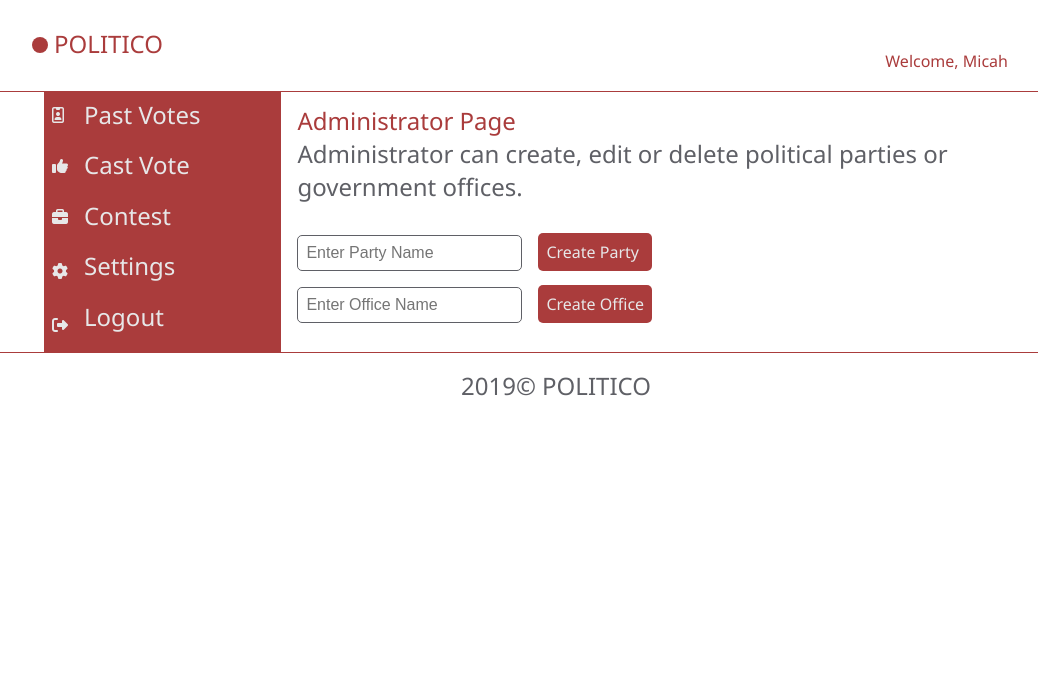
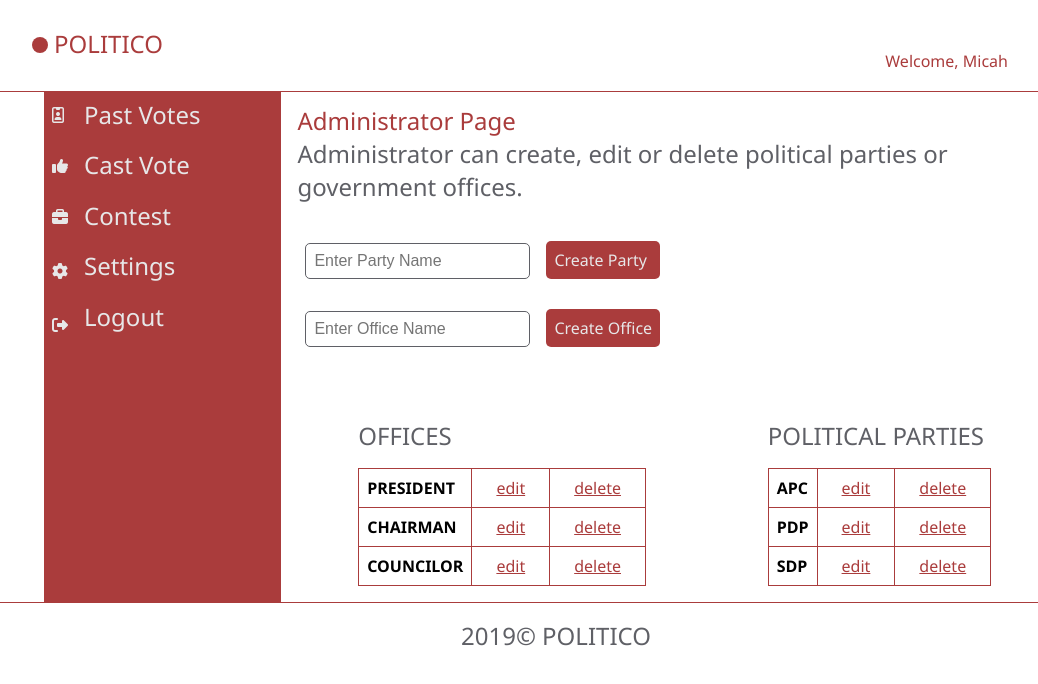
Before and after one commit to MicahBala/the_politico, a plain HTML site: page UI/admin.html in a window 1280 px wide. Shown: the whole page, without its empty margins (84-1122 px from the left). Drawn offline with Linux system fonts and the light colour scheme.

Commit message:
Display list of parties and offices created

```diff
--- a/UI/admin.html
+++ b/UI/admin.html
@@ -77,6 +77,48 @@
                 <td><div class="btn-create-office">Create Office</div></td>
               </tr>
             </table>
+            <div class="office-party-list">
+                <div class="office-list">
+                    <p>OFFICES</p>
+                    <table class="table-office-list">
+                        <tr>
+                            <th>President</th>
+                            <td> <a class="edit-delete" href="#">edit</a></td>
+                            <td> <a class="edit-delete" href="#">delete</a></td>
+                        </tr>
+                        <tr>
+                            <th>Chairman</th>
+                            <td> <a class="edit-delete" href="#">edit</a></td>
+                            <td> <a class="edit-delete" href="#">delete</a></td>
+                        </tr>
+                        <tr>
+                            <th>Councilor</th>
+                            <td> <a class="edit-delete" href="#">edit</a></td>
+                            <td> <a class="edit-delete" href="#">delete</a></td>
+                        </tr>
+                    </table>
+                </div>
+                <div class="party-list">
+                        <p>POLITICAL PARTIES</p>
+                        <table class="table-party-list">
+                            <tr>
+                                <th>APC</th>
+                                <td> <a class="edit-delete" href="#">edit</a></td>
+                                <td> <a class="edit-delete" href="#">delete</a></td>
+                            </tr>
+                            <tr>
+                                <th>PDP</th>
+                                <td> <a class="edit-delete" href="#">edit</a></td>
+                                <td> <a class="edit-delete" href="#">delete</a></td>
+                            </tr>
+                            <tr>
+                                <th>SDP</th>
+                                <td> <a class="edit-delete" href="#">edit</a></td>
+                                <td> <a class="edit-delete" href="#">delete</a></td>
+                            </tr>
+                        </table>
+                </div>
+            </div>
           </div>
         </div>
       </div>
--- a/UI/css/main.css
+++ b/UI/css/main.css
@@ -506,10 +506,12 @@ td {
   border: none;
 }
 
-.table-create td {
+/* .table-create td,
+.table-office-list td,
+.table-office-list th {
   text-align: left;
   padding: 0 1rem 0 0;
-}
+} */
 
 .input-admin {
   border: solid 1px var(--dark);
@@ -524,3 +526,20 @@ td {
   border-radius: 5px;
   cursor: pointer;
 }
+
+.office-party-list {
+  margin-top: 4rem;
+}
+
+.edit-delete {
+  text-decoration: underline;
+  font-size: 1rem;
+  padding: 1rem;
+}
+
+.office-party-list {
+  display: flex;
+  justify-content: space-around;
+  flex-wrap: wrap;
+  flex: 1;
+}
```
